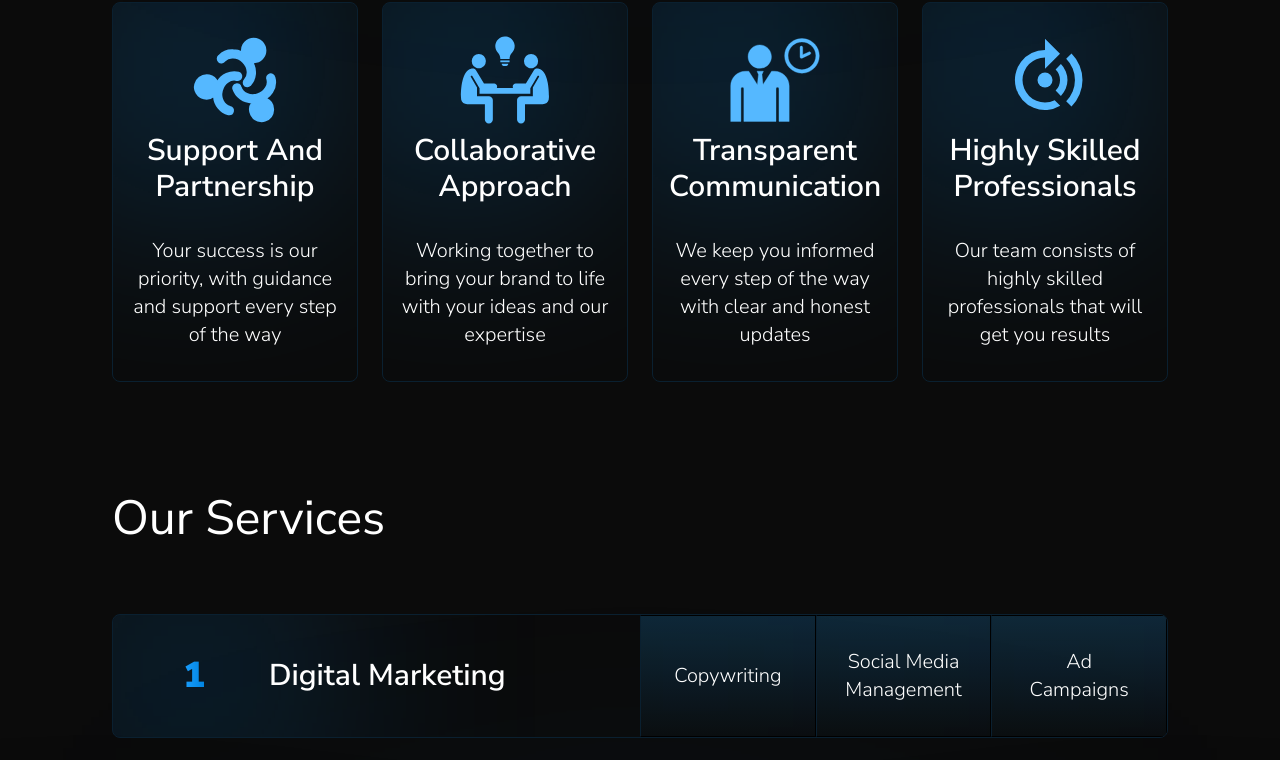
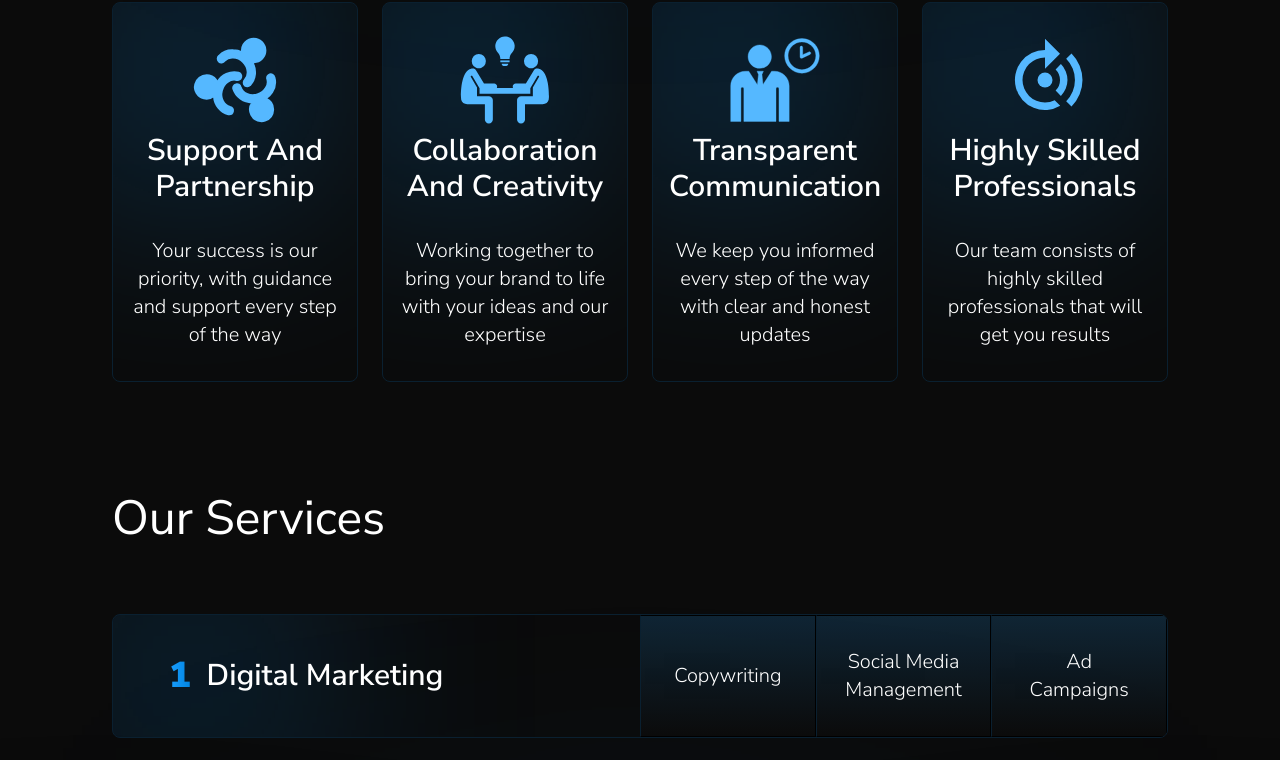
Before and after one commit to zrvnarmarin/BitLyte-Studios-Website, a Next.js app: page / in a window 1280 px wide. Shown: the part 972-1732 px from the top of the page. Built offline with nearby package versions, Linux system fonts and the light colour scheme.

Commit message:
fixing the gradient on home page;

```diff
--- a/app/(home-sections)/ServicesSection.tsx
+++ b/app/(home-sections)/ServicesSection.tsx
@@ -44,7 +44,7 @@ export const ServiceCategoryCard = ({
           <div className="w-40 h-40 xl:w-28 xl:h-28 absolute left-0 bg-gradient-to-r from-[#1A9FFF] to-[#0086E6] z-10 blur-[130px] pointer-events-none"></div>
           <div className="hidden md:block md:w-40 md:h-40 xl:hidden  absolute right-0 bg-gradient-to-r from-[#1A9FFF] to-[#0086E6] z-10 blur-[130px] pointer-events-none"></div>
 
-          <h3 className="w-full flex sm:flex-row items-center justify-center gap-3 sm:gap-4 md:gap-16 z-20 text-center">
+          <h3 className="w-full flex sm:flex-row items-center justify-center xl:justify-start xl:pl-8 gap-3 sm:gap-4 z-20 text-center">
             <span className="custom-text font-black text-3xl xs:text-4xl z-20">
               {id}
             </span>
@@ -68,7 +68,7 @@ export const ServiceCategoryCard = ({
             className="group h-full w-full flex items-center justify-center gap-6 relative overflow-hidden border-[0.5px] border-l-[#0a2030] md:bg-gradient-to-t from-[#0b0b0b] to-[#27a5ff2b] duration-200"
           >
             {/* Blur background */}
-            <div className="w-48 h-48 xl:w-28 xl:h-28 absolute left-0 right-0 bg-gradient-to-r from-[#1A9FFF] to-[#0086E6] z-10 blur-[230px]"></div>
+            <div className="w-32 h-32 md:w-20 md:h-20 xl:w-28 xl:h-2 absolute left-0 right-0 bg-gradient-to-r from-[#1A9FFF] to-[#0086E6] z-10 blur-[230px]"></div>
             <div className="h-full hover:bg-[#e3e3e3] hover:text-[#000000] duration-300 flex gap-6 items-center justify-between md:justify-center w-full text-[#ffffff] font-light hover:font-normal text-xl text-center z-20 px-8 py-6 lg:py-8">
               <span className="text-start md:text-center">{service}</span>
               <span className="md:hidden">
--- a/app/(home-sections)/WhyUsSection.tsx
+++ b/app/(home-sections)/WhyUsSection.tsx
@@ -153,7 +153,7 @@ export const whyUsData = [
   },
   {
     id: 2,
-    title: "Collaborative Approach",
+    title: "Collaboration And Creativity",
     description:
       "Working together to bring your brand to life with your ideas and our expertise",
     icon: CollaborativeApproachIcon,
```
